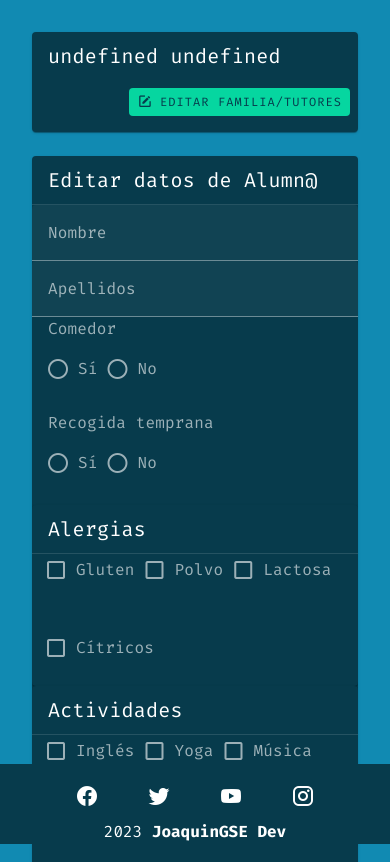
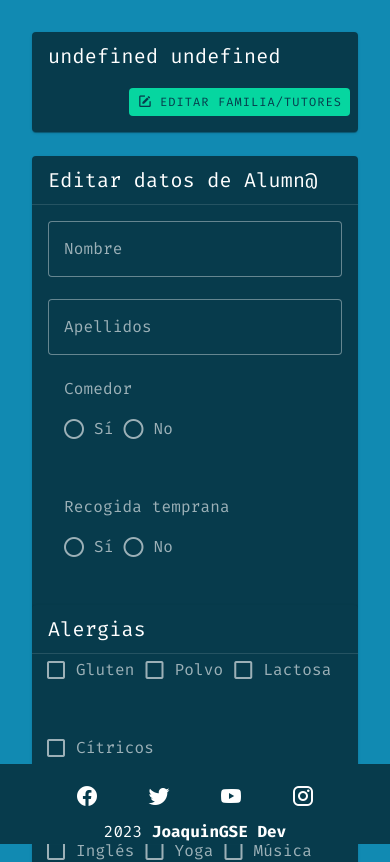
Before and after one commit to Joaquingse/nurserychecker, a Vue app: page /editchild/1 in a window 390 px wide. Shown: the top 862 px of the page. Built offline with nearby package versions, Linux system fonts and the light colour scheme; no server answers.

Commit message:
Update: -fixed responsive style in edit child view

```diff
--- a/src/components/EditChild.vue
+++ b/src/components/EditChild.vue
@@ -7,27 +7,32 @@
         </v-card-title>
 
         <v-divider></v-divider>
-
-        <v-text-field label="Nombre" hide-details="auto" v-model="child.name"></v-text-field>
-        <v-text-field label="Apellidos" hide-details="auto" v-model="child.surname"></v-text-field>
-        <div id="row">
-          <div id="a">
+        <v-card-text>
+          <v-text-field label="Nombre" v-model="child.name" variant="outlined"></v-text-field>
+          <v-text-field
+            label="Apellidos"
+            v-model="child.surname"
+            variant="outlined"
+          ></v-text-field>
+          <v-row>
+            <v-col cols="12" sm="5" class="mx-center">
               <v-radio-group inline label="Comedor" v-model="child.dinner">
                 <v-radio label="Sí" :value="true"></v-radio>
                 <v-radio label="No" :value="false"></v-radio>
               </v-radio-group>
-          </div>
-          <div id="b">
+            </v-col>
+            <v-col cols="12" sm="6">
               <v-radio-group inline label="Recogida temprana" v-model="child.early">
                 <v-radio label="Sí" :value="true"></v-radio>
                 <v-radio label="No" :value="false"></v-radio>
               </v-radio-group>
-          </div>
-        </div>
+            </v-col>
+          </v-row>
+        </v-card-text>
         <v-card class="info">
           <v-card-title>Alergias</v-card-title>
           <v-divider></v-divider>
-          <v-row class="pl-4">
+          <v-row class="pl-4 pr-5">
             <v-checkbox v-model="child.alergies" label="Gluten" value="Gluten"> </v-checkbox>
             <v-checkbox v-model="child.alergies" label="Polvo" value="Polvo"> </v-checkbox>
             <v-checkbox v-model="child.alergies" label="Lactosa" value="Lactosa"> </v-checkbox>
@@ -37,7 +42,7 @@
         <v-card class="info">
           <v-card-title>Actividades</v-card-title>
           <v-divider></v-divider>
-          <v-row class="pl-4">
+          <v-row class="pl-4 pr-6">
             <v-checkbox v-model="child.activities" label="Inglés" value="Inglés"> </v-checkbox>
             <v-checkbox v-model="child.activities" label="Yoga" value="Yoga"> </v-checkbox>
             <v-checkbox v-model="child.activities" label="Música" value="Música"> </v-checkbox>
@@ -47,7 +52,12 @@
         <v-card-actions>
           <v-spacer></v-spacer>
           <!-- Este boton solo guarda los cambios en la info del child -->
-          <v-btn @click.prevent="updateChild" prepend-icon="mdi-content-save-outline" class="text" size="small">
+          <v-btn
+            @click.prevent="updateChild"
+            prepend-icon="mdi-content-save-outline"
+            class="text"
+            size="small"
+          >
             aceptar
           </v-btn>
           <v-btn @click.prevent="goBack" prepend-icon="mdi-chevron-left" class="text" size="small">
@@ -82,8 +92,7 @@ export default {
       const response = await children.updateChild(this.child._id, this.child)
       this.$router.push({ name: 'children' })
       return response
-    },
-
+    }
   },
   created() {
     this.role = this.store.role
--- a/src/views/ChildEditView.vue
+++ b/src/views/ChildEditView.vue
@@ -8,7 +8,11 @@
           </v-card-title>
           <v-card-actions>
             <v-spacer></v-spacer>
-            <v-btn prepend-icon="mdi-square-edit-outline" class="text" @click="tutorInf" size="small"
+            <v-btn
+              prepend-icon="mdi-square-edit-outline"
+              class="text"
+              @click="tutorInf"
+              size="small"
               >Editar Familia/Tutores
             </v-btn>
           </v-card-actions>
@@ -85,16 +89,14 @@ export default {
 
     async addTutor(id, tutorId) {
       this.child.tutors.push(tutorId)
-      const response = await children.updateChild(id,{ tutors:this.child.tutors })
+      const response = await children.updateChild(id, { tutors: this.child.tutors })
       this.child.tutors = response.tutors
     }
   },
-  async beforeMount () {
-    if (this.store.role !== 'worker') {
-      const response = await children.getChild(this.id)
-      this.child = response
-      this.tutors = this.child.tutors
-    }
+  async beforeMount() {
+    const response = await children.getChild(this.id)
+    this.child = response
+    this.tutors = this.child.tutors
   }
 }
 </script>
```
Lines whose indentation alone changed are shown as unchanged.
